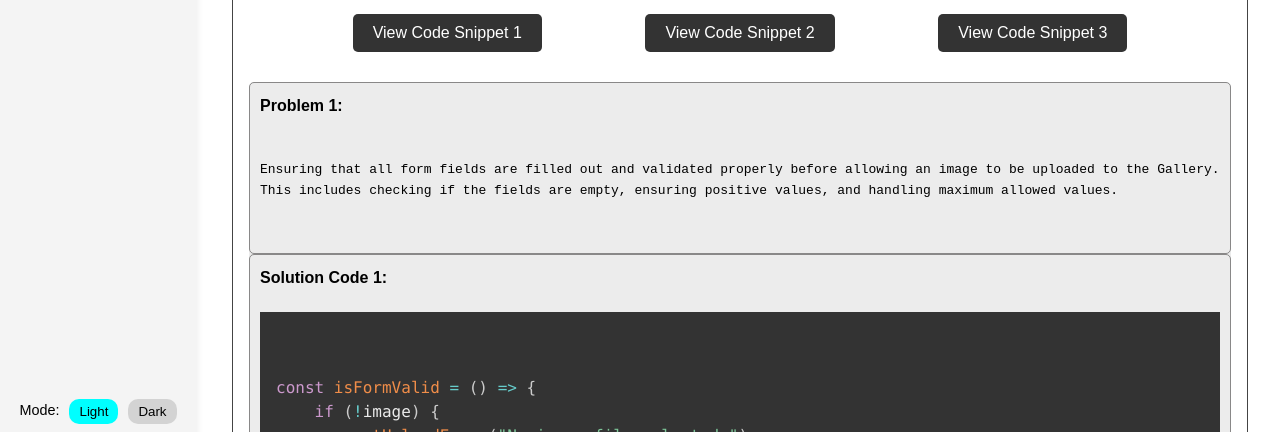
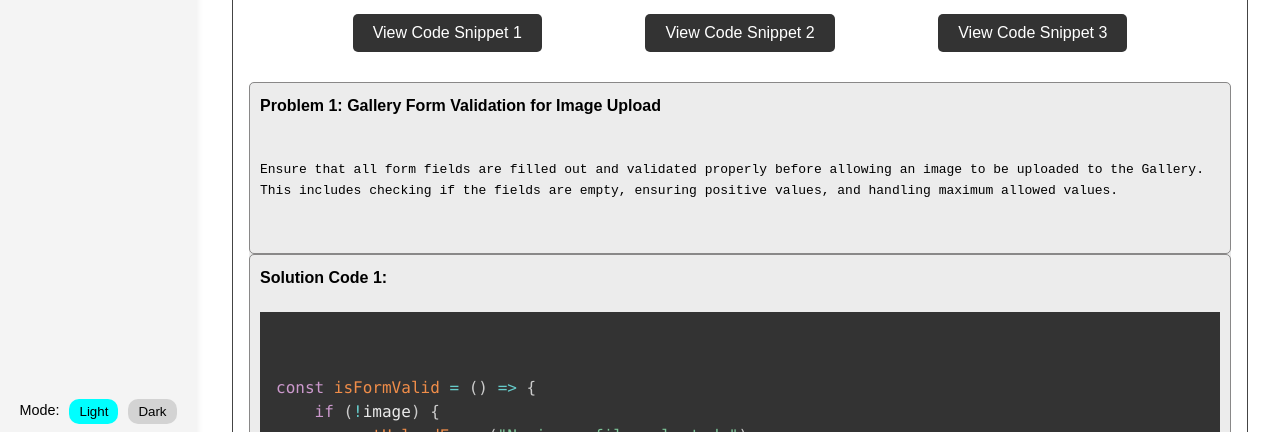
Before and after one commit to codeviith/codeviith.github.io, a plain HTML site: page index.html in a window 1280 px wide. Both pictures are taken after a click on the button "View Code Snippet 1". Shown: the part 2546-2978 px from the top of the page. Drawn offline with nearby package versions, Linux system fonts and the light colour scheme.

Commit message:
adding code snippet take 5 added title for problem

```diff
--- a/index.html
+++ b/index.html
@@ -568,9 +568,13 @@
         }
 
         const codeSnippets = {
-            'problem-code-1': `Ensuring that all form fields are filled out and validated properly before allowing an image to be uploaded to the Gallery.
-This includes checking if the fields are empty, ensuring positive values, and handling maximum allowed values.`,
-            'solution-code-1': `
+            'problem-code-1': {
+                title: 'Gallery Form Validation for Image Upload',
+                code: `Ensure that all form fields are filled out and validated properly before allowing an image to be uploaded to the Gallery.
+This includes checking if the fields are empty, ensuring positive values, and handling maximum allowed values.`
+            },
+            'solution-code-1': {
+                code: `
 const isFormValid = () => {
     if (!image) {
         setUploadError("No image file selected.");
@@ -640,12 +644,23 @@ const isFormValid = () => {
 
     return true;
 };
-`,
-            'problem-code-2': `// Input problem code 2 here...`,
-            'solution-code-2': `// Input solution code 2 here...`,
-            'problem-code-3': `// Input problem code 3 here...`,
-            'solution-code-3': `// Input solution code 3 here...`
-        }
+`
+            },
+            'problem-code-2': {
+                title: 'User Inactivity and Auto Logout',
+                code: `// Input problem code 2 here...`
+            },
+            'solution-code-2': {
+                code: `// Input solution code 2 here...`
+            },
+            'problem-code-3': {
+                title: 'Placeholder Title for Problem 3',
+                code: `// Input problem code 3 here...`
+            },
+            'solution-code-3': {
+                code: `// Input solution code 3 here...`
+            }
+        };
 
 
         function toggleCodeSnippet(problemId, solutionId) {
@@ -655,10 +670,10 @@ const isFormValid = () => {
             const problemHeader = document.querySelector('#code-snippets-container .code-block:nth-child(1) h4');
             const solutionHeader = document.querySelector('#code-snippets-container .code-block:nth-child(2) h4');
 
-            if (container.style.display === 'none' || problemCode.textContent !== codeSnippets[problemId]) {
-                problemCode.textContent = codeSnippets[problemId];
-                solutionCode.textContent = codeSnippets[solutionId];
-                problemHeader.textContent = `Problem ${problemId.split('-')[2]}:`;
+            if (container.style.display === 'none' || problemCode.textContent !== codeSnippets[problemId].code) {
+                problemCode.textContent = codeSnippets[problemId].code;
+                solutionCode.textContent = codeSnippets[solutionId].code;
+                problemHeader.textContent = `Problem ${problemId.split('-')[2]}: ${codeSnippets[problemId].title}`;
                 solutionHeader.textContent = `Solution Code ${solutionId.split('-')[2]}:`;
                 container.style.display = 'block';
             } else {
--- a/styles.css
+++ b/styles.css
@@ -703,7 +703,7 @@ body.light-mode #problem-code {
 }
 
 body.light-mode #actual-problem-code {
-    color: black;
+    color: var(--text-color-light);
     background-color: var(--snippet-bg-color-light);
 }
 
@@ -808,6 +808,8 @@ body.dark-mode #solution-code {
 
 
 
+
+
 /* button styles */
 
 /* button container */
```
